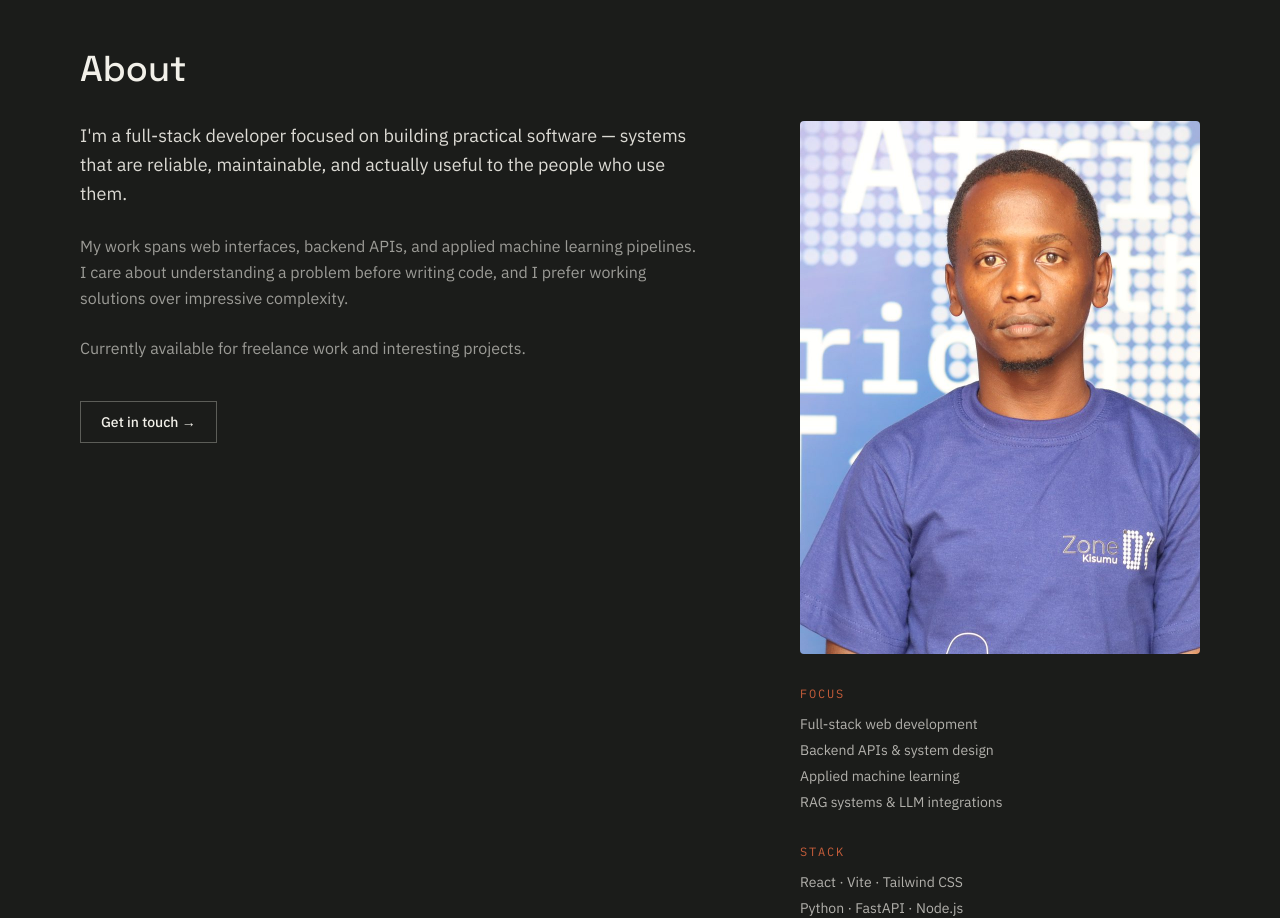
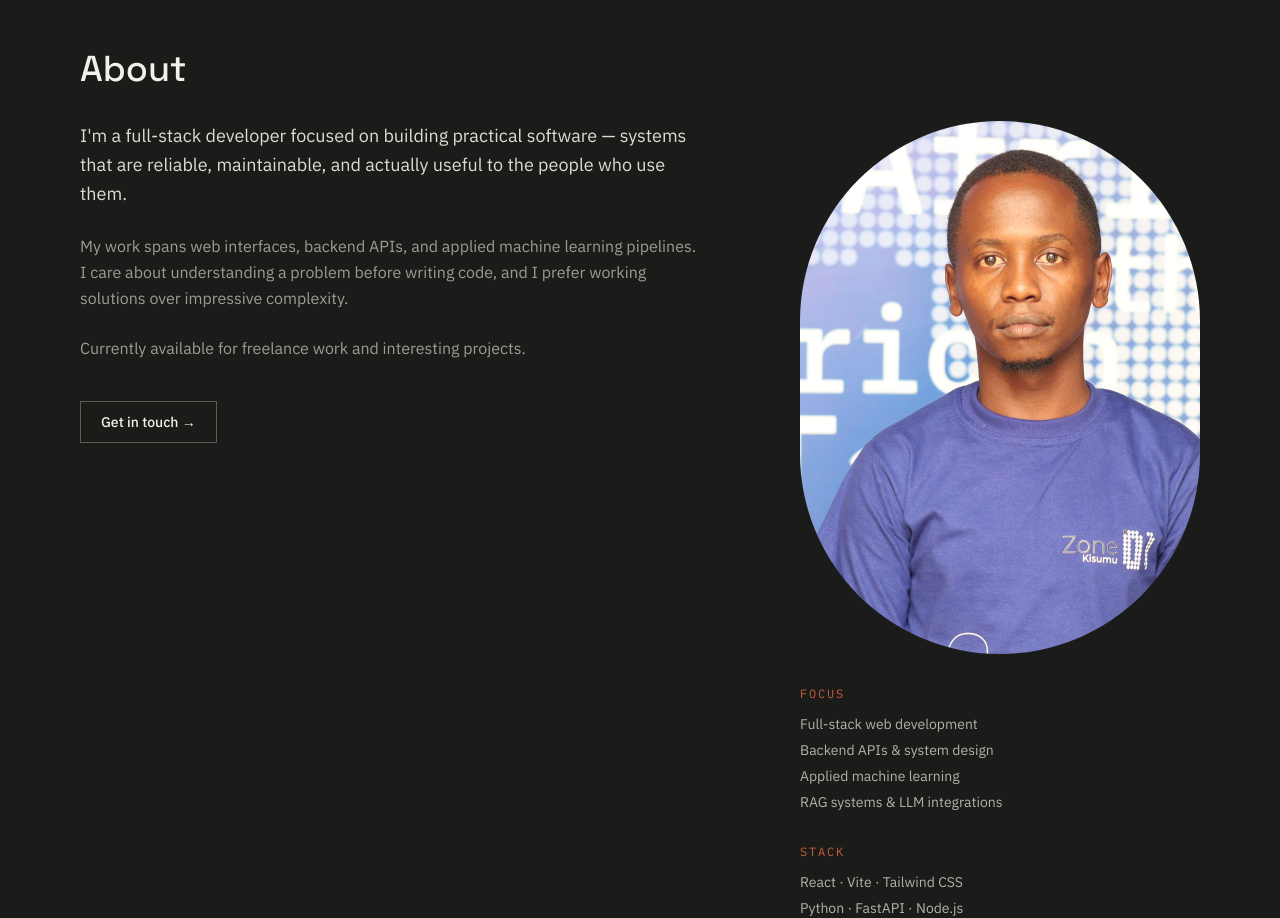
Before and after one commit to Silas-Labs/portfolio, a React (Vite) app: page / in a window 1280 px wide. Shown: the part 6760-7678 px from the top of the page. Built offline with nearby package versions, Linux system fonts and the light colour scheme.

Commit message:
style: make About photo circular

```diff
--- a/src/sections/About.jsx
+++ b/src/sections/About.jsx
@@ -43,7 +43,7 @@ function About() {
 
           {/* Details */}
           <div className="space-y-8">
-            <div className="overflow-hidden rounded-sm">
+            <div className="overflow-hidden rounded-full">
               <img
                 src={photo}
                 alt="Silas Lelei"
```
